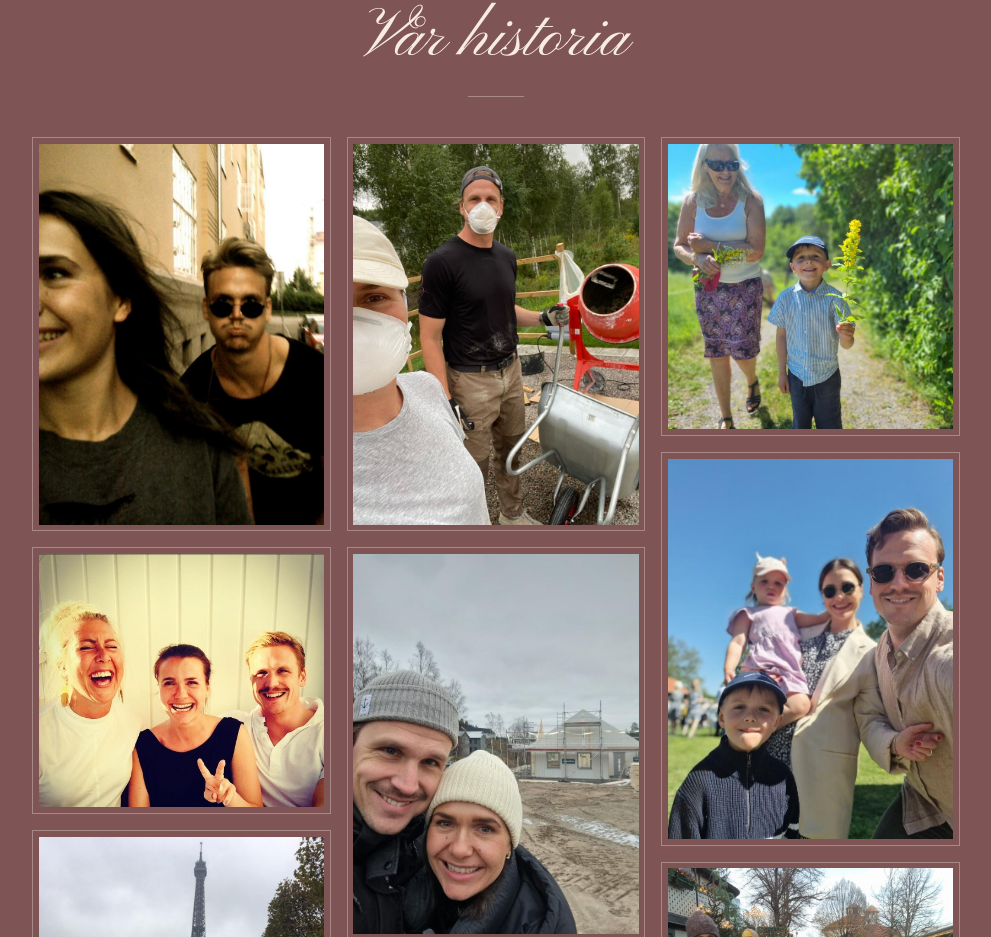
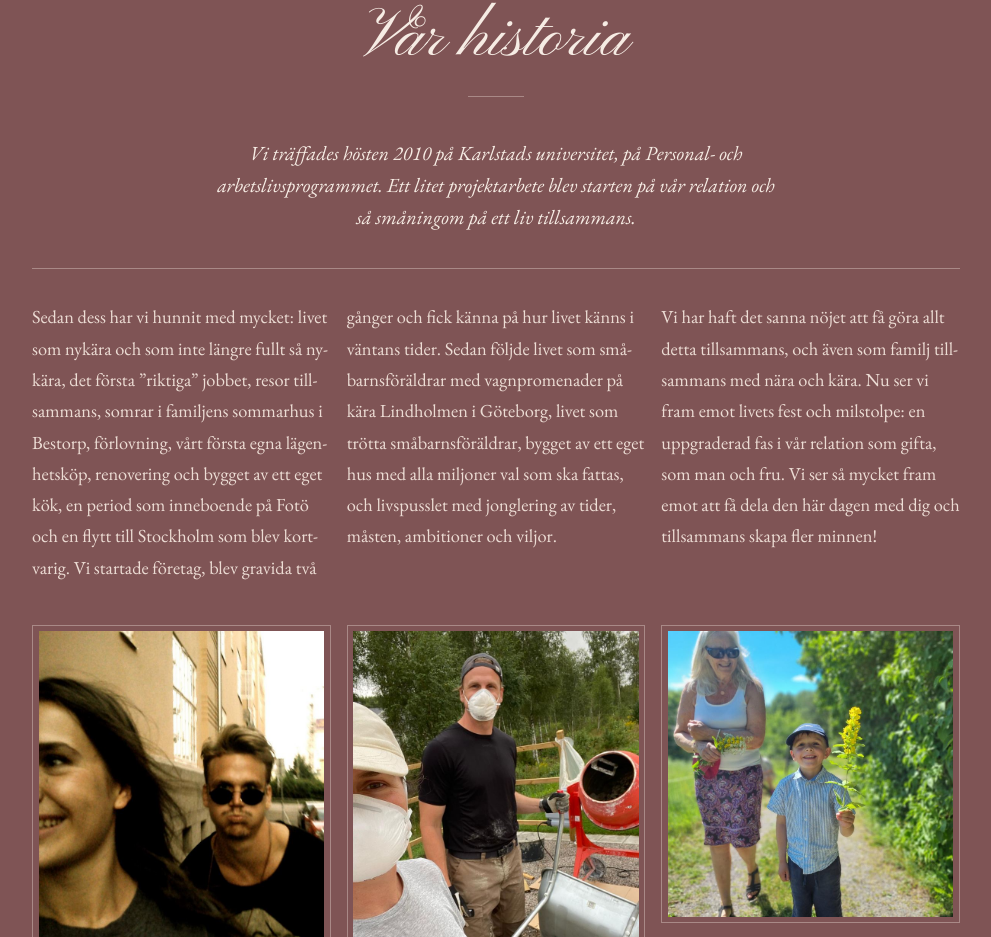
Before and after one commit to tobiasschott-del/brollop, a plain HTML site: page index.html in a window 1280 px wide. Shown: the part 1010-1947 px from the top of the page, without its empty margins (144-1135 px from the left). Drawn offline with nearby package versions, Linux system fonts and the light colour scheme.

Commit message:
Lägg till intro i Vår historia och justera layout mot galleriet
Co-Authored-By: Claude Sonnet 5.5 <noreply@anthropic.com>
Claude-Session: https://claude.ai/code/session_01Liaj36AMDzfYwg7xDsEeZx

```diff
--- a/index.html
+++ b/index.html
@@ -99,6 +99,11 @@
   .subtitle { text-align: center; margin: .4rem 0 0; font-size: .85rem; }
   .rule { width: 3.5rem; height: 1px; background: var(--line); margin: 1.2rem auto 2.5rem; }
   .center { text-align: center; }
+  .story-lead { max-width: 36rem; margin: 0 auto 2.2rem; text-align: center; font-size: 1.25rem; line-height: 1.6; font-style: italic; }
+  .story-body { margin: 0 0 2.6rem; padding-top: 2rem; border-top: 1px solid var(--line); }
+  .story-body p { margin: 0 0 1rem; color: var(--muted); }
+  .story-body p:last-child { margin-bottom: 0; }
+  @media (min-width: 44rem) { .story-body { column-count: 3; column-gap: 1rem; } .story-body p { text-align: left; hyphens: auto; } }
 
   .gallery { column-count: 2; column-gap: 1rem; }
   .gallery figure { margin: 0 0 1rem; break-inside: avoid; }
@@ -179,6 +184,11 @@
     <div class="rule"></div>
   </div>
   <div class="wrap wide">
+    <p class="story-lead">Vi träffades hösten 2010 på Karlstads universitet, på Personal- och arbetslivsprogrammet. Ett litet projektarbete blev starten på vår relation och så småningom på ett liv tillsammans.</p>
+    <div class="story-body">
+      <p>Sedan dess har vi hunnit med mycket: livet som nykära och som inte längre fullt så nykära, det första ”riktiga” jobbet, resor tillsammans, somrar i familjens sommarhus i Bestorp, förlovning, vårt första egna lägenhetsköp, renovering och bygget av ett eget kök, en period som inneboende på Fotö och en flytt till Stockholm som blev kortvarig. Vi startade företag, blev gravida två gånger och fick känna på hur livet känns i väntans tider. Sedan följde livet som småbarnsföräldrar med vagnpromenader på kära Lindholmen i Göteborg, livet som trötta småbarnsföräldrar, bygget av ett eget hus med alla miljoner val som ska fattas, och livspusslet med jonglering av tider, måsten, ambitioner och viljor.</p>
+      <p>Vi har haft det sanna nöjet att få göra allt detta tillsammans, och även som familj tillsammans med nära och kära. Nu ser vi fram emot livets fest och milstolpe: en uppgraderad fas i vår relation som gifta, som man och fru. Vi ser så mycket fram emot att få dela den här dagen med dig och tillsammans skapa fler minnen!</p>
+    </div>
     <div class="gallery">
       <figure><img src="images/01-glasogon.jpg" width="750" height="1000" loading="lazy" alt="Agnes skrattar och Tobias gör en min i solglasögon på en gata"></figure>
       <figure><img src="images/09-vanner.jpg" width="1000" height="889" loading="lazy" alt="Tre skrattande vänner tillsammans, den i mitten gör ett fredstecken"></figure>
```
